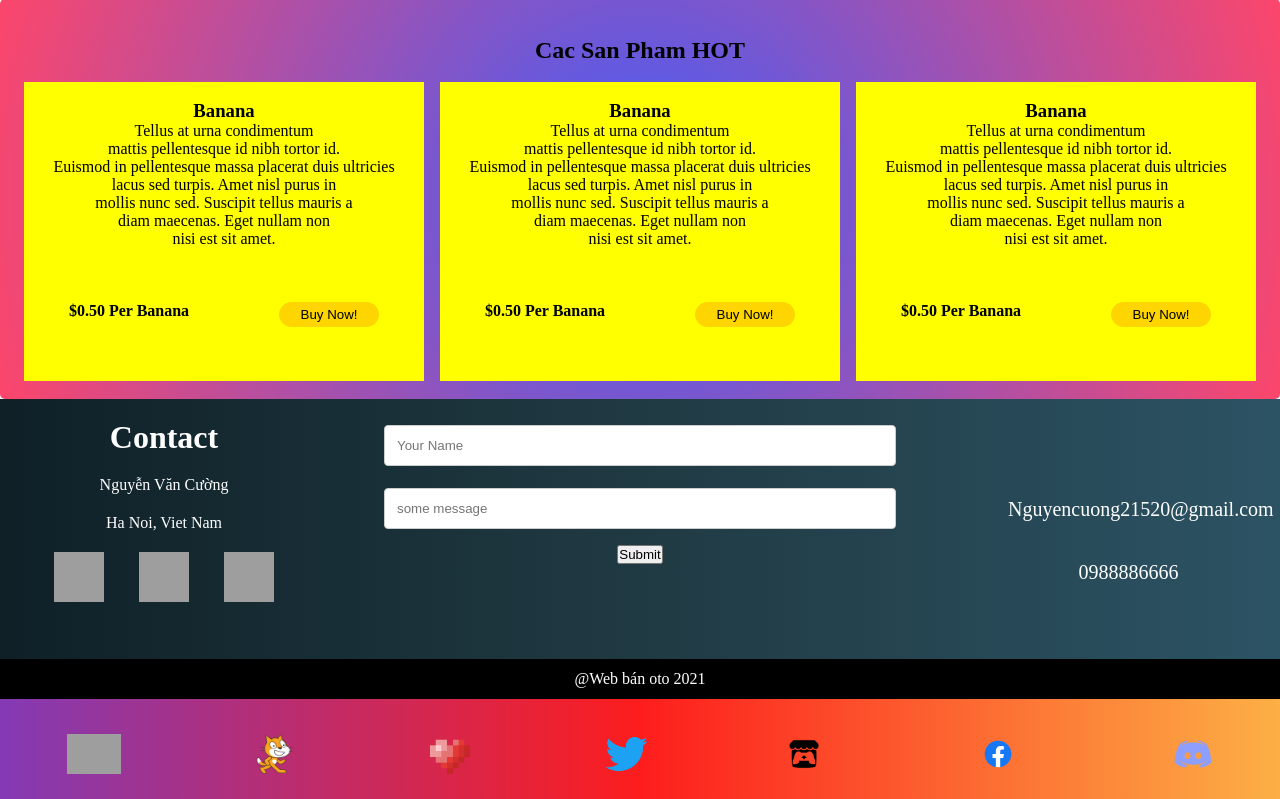
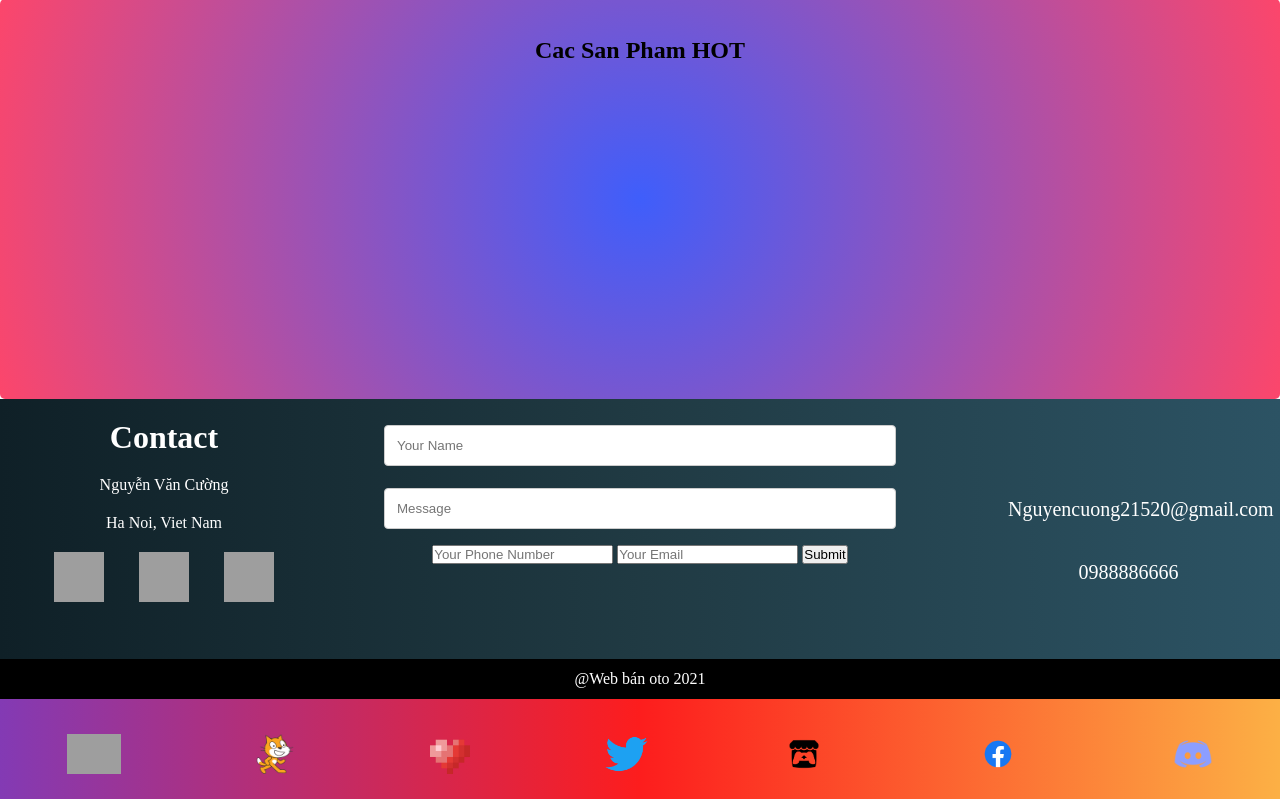
Before and after one commit to brightwhitesnow/bananashop, a PHP site: page / in a window 1280 px wide. Shown: the part 701-1500 px from the top of the page. Run offline with PHP 8.4, Linux system fonts and the light colour scheme; some libraries are stand-ins or nearby versions; grey boxes are pictures that could not be loaded.

Commit message:
Update index.php

```diff
--- a/index.php
+++ b/index.php
@@ -113,8 +113,10 @@
             </div>
             <div class="mid">
                 <form id="contact" action="">
-                    <input id="name" type="text" placeholder="Your Name">
-                    <input id="message" type="text" placeholder="some message">
+                    <input id="name" type="text" placeholder="Your Name" required>
+                    <input id="message" type="text" placeholder="Message" required>
+                    <input id="phone" type="phone" placeholder="Your Phone Number">
+                    <input id="email" type="email" placeholder="Your Email" required>
                     <button>Submit</button>
 
 
@@ -181,9 +183,9 @@
 
                var name = $("#name");
                var message = $("#message");
-
-
-
+               var phone = $("#phone");
+               var email = $("#email");
+            }
 
 
 
@@ -195,6 +197,8 @@
                    data: {
                        name: name.val(),
                        message: message.val(),
+                       phone: phone.val(),
+                       email: email.val(),
                    },
                    success: function (data) {
                        sweetAlert(data.status,data.response);
@@ -202,9 +206,7 @@
                });
                return false;
 
-           })
+           }))
     </script>
-
-
 </body>
 </html>
```
